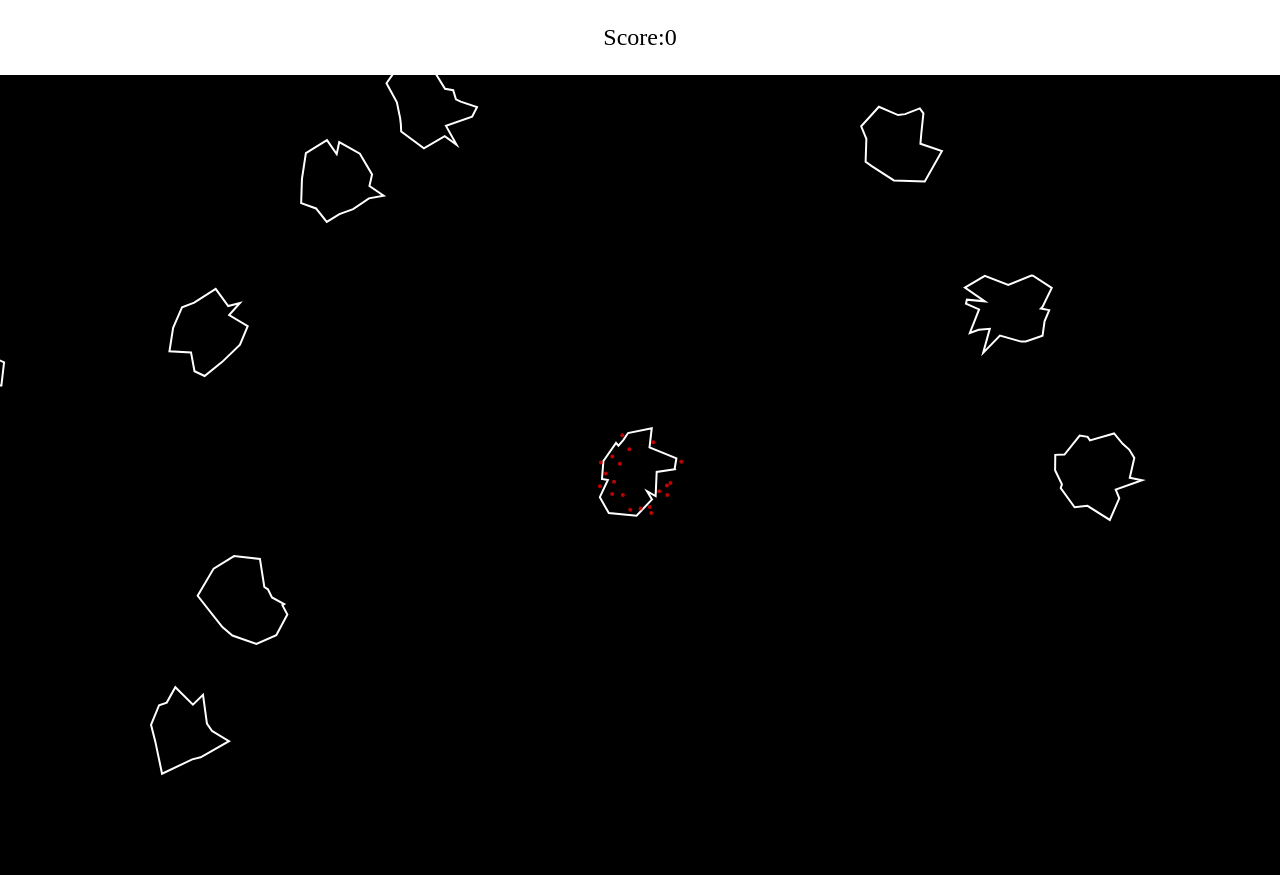
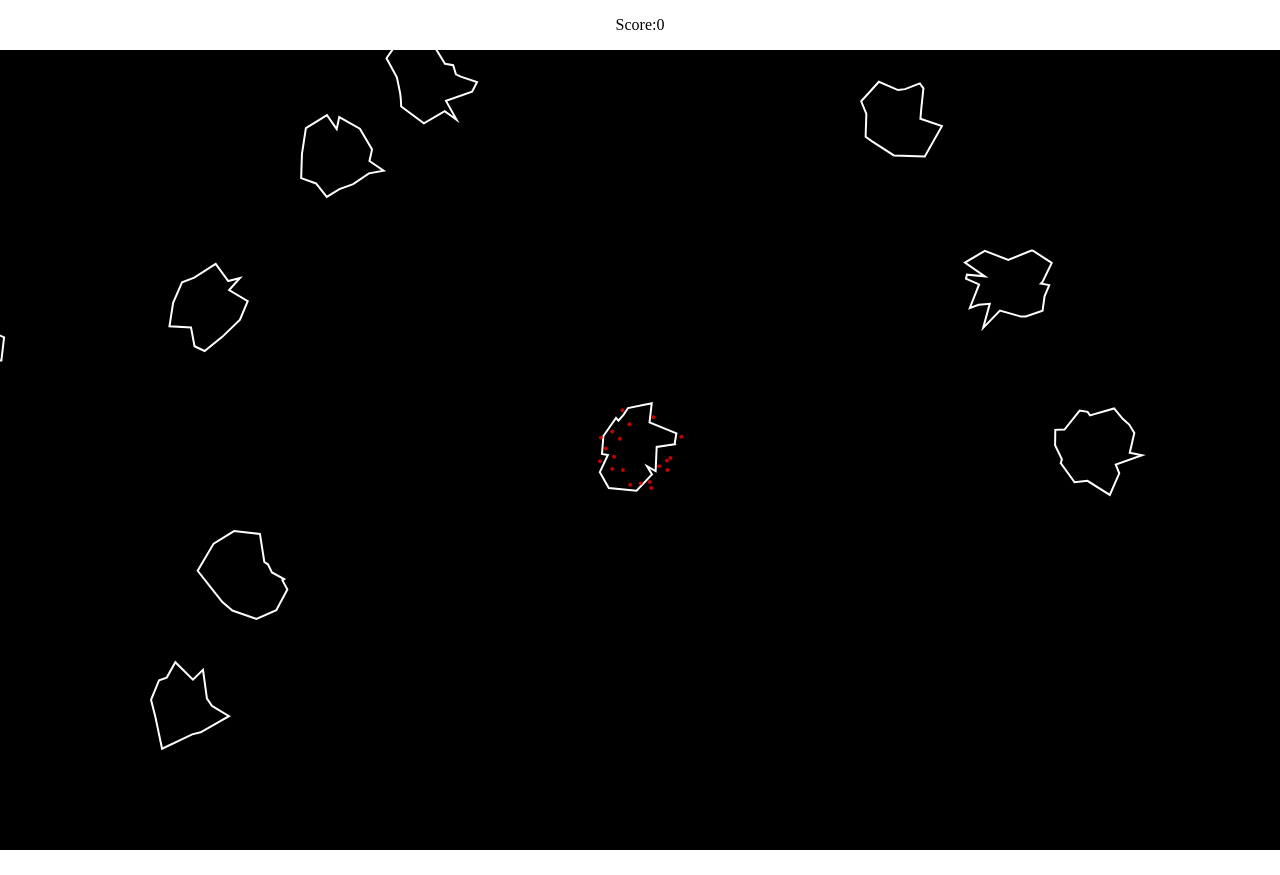
Before and after one commit to fannarfent/leikur, a plain HTML site: page docs/index.html in a window 1280 px wide. After the commit the page ends 850 px from the top, so only its background shows below. Drawn offline with Linux system fonts and the light colour scheme.

Commit message:
Update style.css

```diff
--- a/docs/style.css
+++ b/docs/style.css
@@ -2,7 +2,7 @@
 body {
 margin: 0px;
 overflow: hidden;
-z-index:1;
+
 }
 canvas {
 display: block;
@@ -10,7 +10,5 @@ background-color: #113;
 overflow: hidden;
 }
 p {
-    z-index:100;
     text-align:center;
-    font-size:x-large;
 }
```
